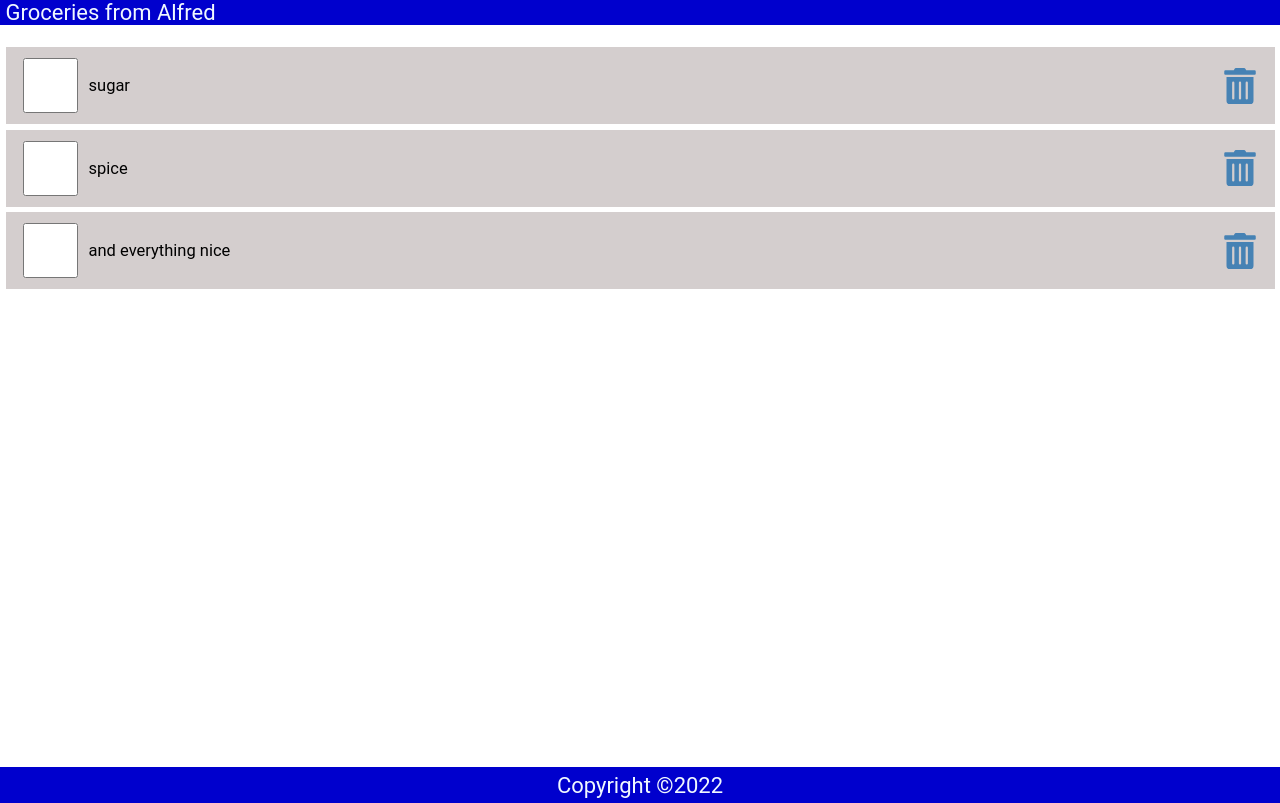
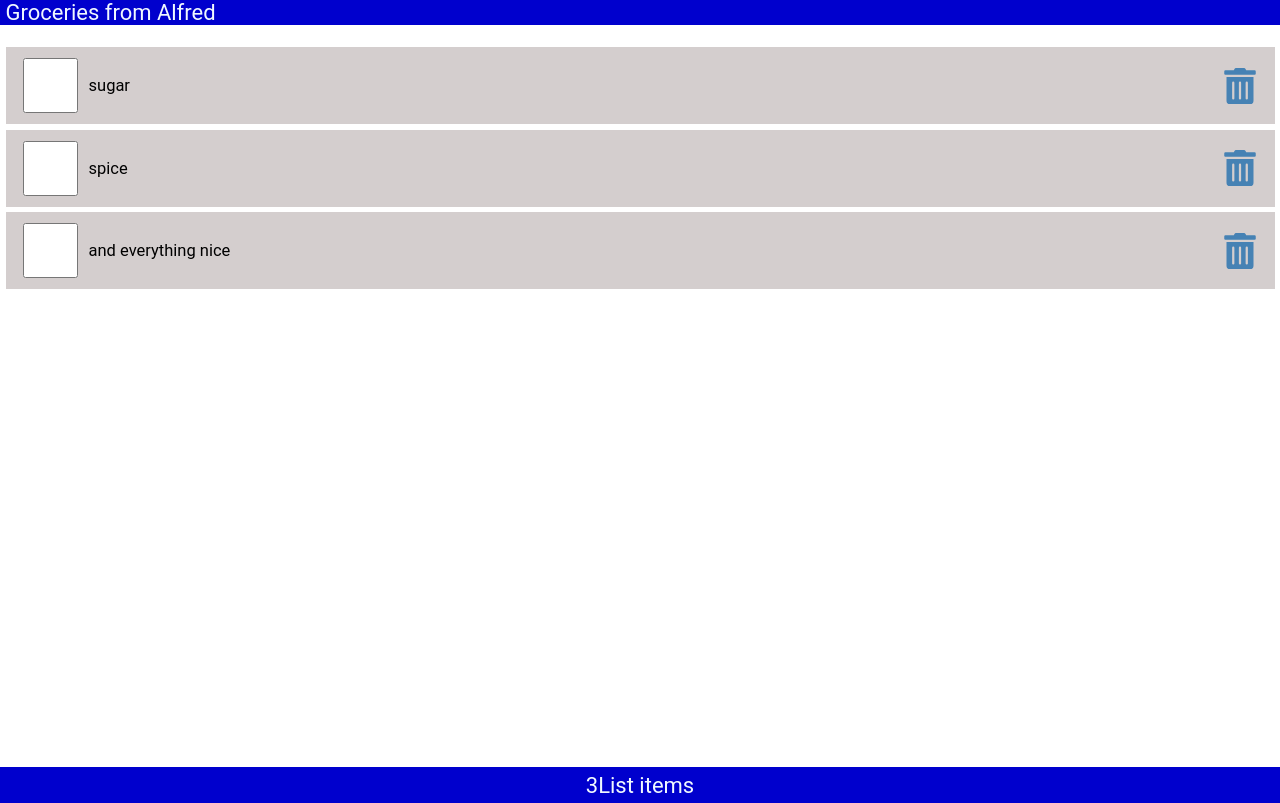
Before and after one commit to Alfred-KInyua/my-shop, a React (Create React App) app: page / in a window 1280 px wide. Built offline with nearby package versions, Linux system fonts and the light colour scheme.

Commit message:
Add props validation with length

```diff
--- a/src/App.js
+++ b/src/App.js
@@ -1,14 +1,46 @@
-import React from 'react';
+import React, { useState } from 'react';
 import Content from './components/Content';
 import Header from './components/Header';
 import Footer from './components/Footer';
 
 export default function App() {
+  const [items, setItems] = useState([
+    {
+      id: 1,
+      checked: false,
+      item: 'sugar',
+    },
+    {
+      id: 2,
+      checked: false,
+      item: 'spice',
+    },
+    {
+      id: 3,
+      checked: false,
+      item: 'and everything nice',
+    },
+  ]);
+  const handleIdChange = (id) => {
+    const lis = items.map((item) => (item.id === id ? { ...item, checked: !item.checked } : item));
+    setItems(lis);
+    localStorage.setItem('shopping list', JSON.stringify(lis));
+  };
+  const handleDelete = (id) => {
+    const lis = items.filter((myItems) => myItems.id !== id);
+
+    setItems(lis);
+    localStorage.setItem('Filltred items', JSON.stringify(lis));
+  };
   return (
     <>
       <Header title="Groceries from Alfred" />
-      <Content />
-      <Footer />
+      <Content
+        handleDelete={handleDelete}
+        handleIdChange={handleIdChange}
+        items={items}
+      />
+      <Footer length={items.length} />
     </>
   );
 }
--- a/src/components/Content.js
+++ b/src/components/Content.js
@@ -1,38 +1,7 @@
-import React, { useState } from 'react';
 import { FaTrashAlt } from 'react-icons/fa';
+import PropTypes from 'prop-types';
 
-export default function Content() {
-  const [items, setItems] = useState([
-    {
-      id: 1,
-      checked: false,
-      item: 'sugar',
-    },
-    {
-      id: 2,
-      checked: false,
-      item: 'spice',
-    },
-    {
-      id: 3,
-      checked: false,
-      item: 'and everything nice',
-    },
-  ]);
-  const handleIdChange = (id) => {
-    const lis = items.map((item) =>
-      item.id === id ? { ...item, checked: !item.checked } : item
-    );
-    setItems(lis);
-    localStorage.setItem('shopping list', JSON.stringify(lis));
-  };
-  const handleDelete = (id) => {
-    const listitems = items.filter((myItems) => myItems.id !== id);
-
-    setItems(listitems);
-    localStorage.setItem('Filltred items', JSON.stringify(listitems));
-  };
-
+export default function Content({ items, handleDelete, handleIdChange }) {
   return (
     <>
       <main>
@@ -72,3 +41,13 @@ export default function Content() {
     </>
   );
 }
+
+// Content.defaultProps = {
+//   handleDelete: 'Handle delete required',
+//   handleIdChange: 'Handle change required',
+// };
+Content.propTypes = {
+  handleDelete: PropTypes.func.isRequired,
+  handleIdChange: PropTypes.func.isRequired,
+  items: PropTypes.shape.isRequired,
+};
--- a/src/components/Footer.js
+++ b/src/components/Footer.js
@@ -1,13 +1,19 @@
 import React from 'react';
+import PropTypes from 'prop-types';
 
-export default function Footer() {
-  const data = new Date();
-  return (
-    <>
-      <footer>
-        Copyright &copy;
-        {data.getFullYear()}
-      </footer>
-    </>
-  );
-}
+const Footer = ({ length }) => (
+  <>
+    <footer>
+      <p>
+        {length}
+        List
+        {length === 1 || length === 0 ? ' item ' : ' items '}
+      </p>
+    </footer>
+  </>
+);
+export default Footer;
+
+Footer.propTypes = {
+  length: PropTypes.number.isRequired,
+};
--- a/src/components/Header.js
+++ b/src/components/Header.js
@@ -1,10 +1,13 @@
 import React from 'react';
+import PropTypes from 'prop-types';
 
-const Header = ({ title }) => {
-  return (
-    <div>
-      <header>{title}</header>
-    </div>
-  );
+const Header = ({ title }) => (
+  <div>
+    <header>{title}</header>
+  </div>
+);
+Header.propTypes = {
+  title: PropTypes.string.isRequired,
 };
+
 export default Header;
```
Also changed, not shown: package.json (+14 -0 lines), 1 other file (tests, documents, lock files or other folders).
